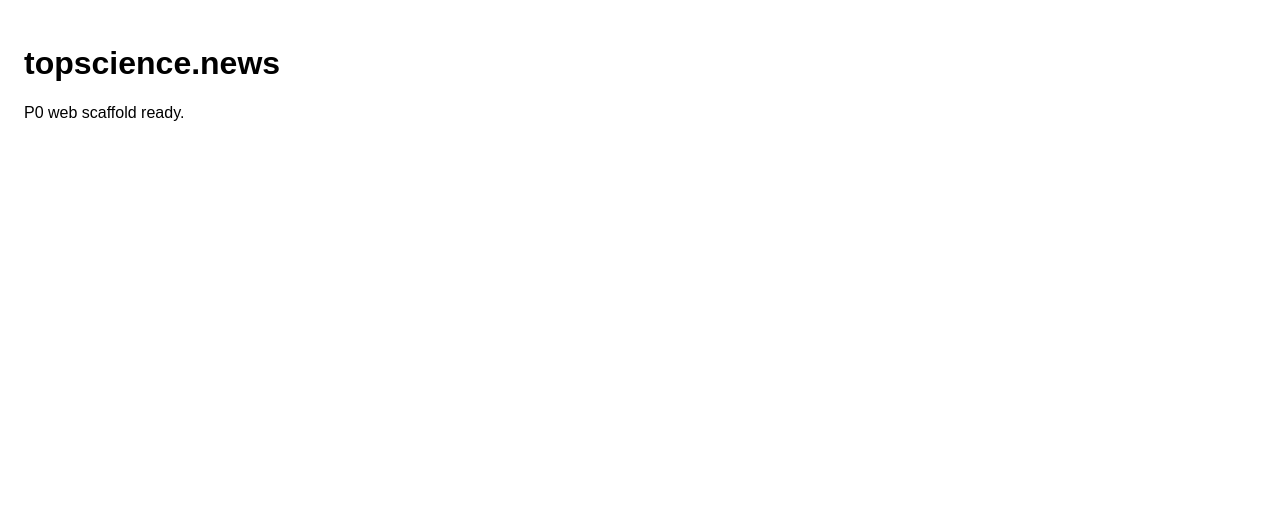
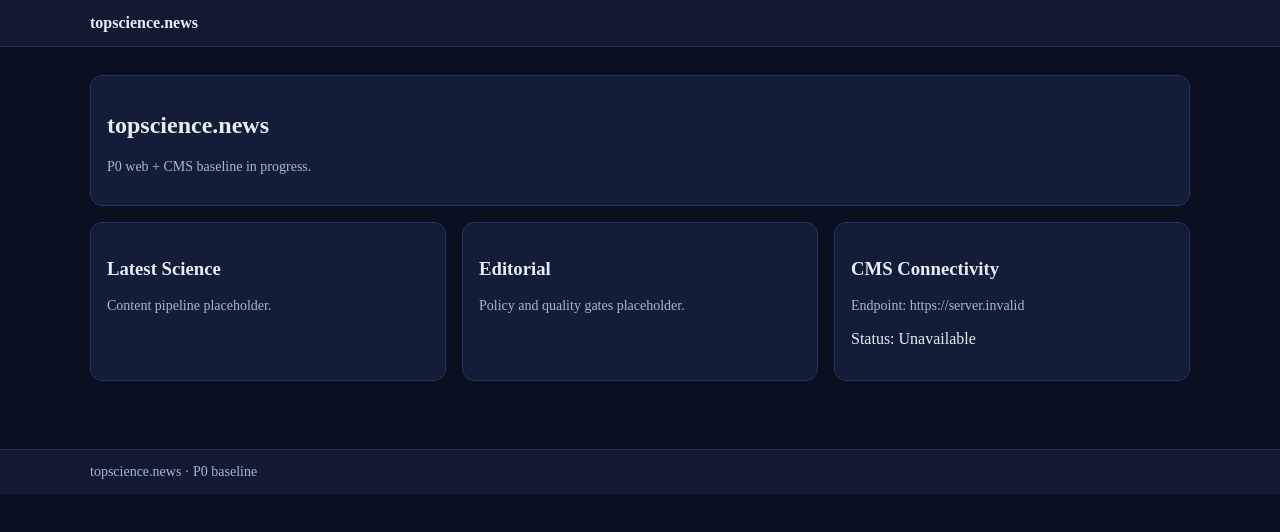
Before and after one commit to apomkd/topscience, a Next.js app in the folder apps/web/: page / in a window 1280 px wide. Shown: the top 532 px of the page. Built offline with nearby package versions, Linux system fonts and the light colour scheme; no server answers.

Commit message:
feat(web): add baseline layout, components, and cms health integration

```diff
--- /dev/null
+++ b/apps/web/app/globals.css
@@ -0,0 +1,18 @@
+:root {
+  --bg: #0b1020;
+  --panel: #121a31;
+  --text: #e8ecf7;
+  --muted: #aab4d6;
+  --accent: #5ea1ff;
+}
+* { box-sizing: border-box; }
+html, body { margin: 0; padding: 0; background: var(--bg); color: var(--text); }
+a { color: var(--accent); text-decoration: none; }
+.container { width: min(1100px, 92vw); margin: 0 auto; }
+.header, .footer { background: var(--panel); border-bottom: 1px solid #223055; }
+.footer { border-top: 1px solid #223055; border-bottom: 0; margin-top: 40px; }
+.header-inner, .footer-inner { padding: 14px 0; }
+.main { padding: 28px 0; }
+.card { background: #131d38; border: 1px solid #24335f; border-radius: 12px; padding: 16px; }
+.grid { display: grid; gap: 16px; grid-template-columns: repeat(auto-fit, minmax(240px, 1fr)); }
+.small { color: var(--muted); font-size: 14px; }
--- a/apps/web/app/layout.tsx
+++ b/apps/web/app/layout.tsx
@@ -1,4 +1,22 @@
-export const metadata = { title: "topscience.news", description: "P0 bootstrap" };
+import "./globals.css";
+import { SiteHeader } from "../components/SiteHeader";
+import { SiteFooter } from "../components/SiteFooter";
+
+export const metadata = {
+  title: "topscience.news",
+  description: "P0 baseline"
+};
+
 export default function RootLayout({ children }: { children: React.ReactNode }) {
-return <html lang="en"><body style={{ margin: 0, fontFamily: "Arial, sans-serif" }}>{children}</body></html>;
+  return (
+    <html lang="en">
+      <body>
+        <SiteHeader />
+        <main className="main">
+          <div className="container">{children}</div>
+        </main>
+        <SiteFooter />
+      </body>
+    </html>
+  );
 }
--- a/apps/web/app/page.tsx
+++ b/apps/web/app/page.tsx
@@ -1,3 +1,24 @@
+import { CmsHealthCard } from "../components/CmsHealthCard";
+
 export default function HomePage() {
-return <main style={{ padding: 24 }}><h1>topscience.news</h1><p>P0 web scaffold ready.</p></main>;
+  return (
+    <>
+      <section className="card" style={{ marginBottom: 16 }}>
+        <h1>topscience.news</h1>
+        <p className="small">P0 web + CMS baseline in progress.</p>
+      </section>
+
+      <section className="grid">
+        <article className="card">
+          <h3>Latest Science</h3>
+          <p className="small">Content pipeline placeholder.</p>
+        </article>
+        <article className="card">
+          <h3>Editorial</h3>
+          <p className="small">Policy and quality gates placeholder.</p>
+        </article>
+        <CmsHealthCard />
+      </section>
+    </>
+  );
 }
--- /dev/null
+++ b/apps/web/components/CmsHealthCard.tsx
@@ -0,0 +1,12 @@
+import { cmsHealth, CMS_URL } from "../lib/cms";
+
+export async function CmsHealthCard() {
+  const health = await cmsHealth();
+  return (
+    <section className="card">
+      <h3>CMS Connectivity</h3>
+      <p className="small">Endpoint: {CMS_URL}</p>
+      <p>Status: {health.ok ? "Connected" : "Unavailable"} {health.status ? `(${health.status})` : ""}</p>
+    </section>
+  );
+}
--- /dev/null
+++ b/apps/web/components/SiteFooter.tsx
@@ -0,0 +1,9 @@
+export function SiteFooter() {
+  return (
+    <footer className="footer">
+      <div className="container footer-inner small">
+        topscience.news · P0 baseline
+      </div>
+    </footer>
+  );
+}
--- /dev/null
+++ b/apps/web/components/SiteHeader.tsx
@@ -0,0 +1,9 @@
+export function SiteHeader() {
+  return (
+    <header className="header">
+      <div className="container header-inner">
+        <strong>topscience.news</strong>
+      </div>
+    </header>
+  );
+}
--- /dev/null
+++ b/apps/web/lib/cms.ts
@@ -0,0 +1,10 @@
+export const CMS_URL = process.env.NEXT_PUBLIC_CMS_URL || "http://127.0.0.1:8055";
+
+export async function cmsHealth(): Promise<{ ok: boolean; status: number | null }> {
+  try {
+    const res = await fetch(`${CMS_URL}/server/health`, { cache: "no-store" });
+    return { ok: res.ok, status: res.status };
+  } catch {
+    return { ok: false, status: null };
+  }
+}
```
